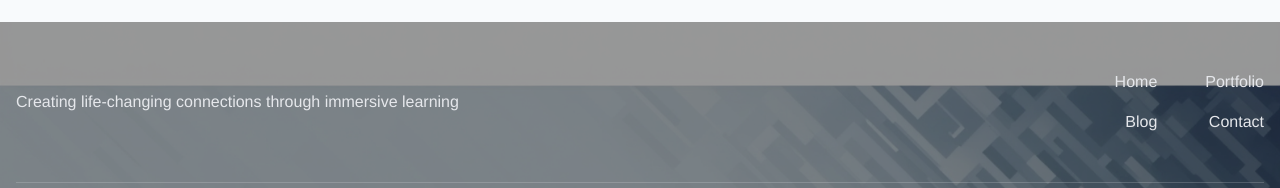
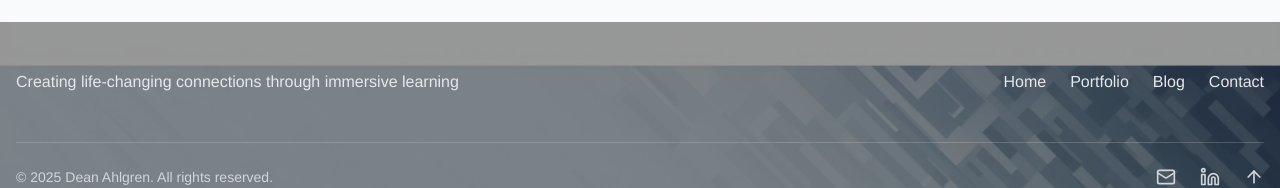
Before and after one commit to AlohaDean/learning-luminary-portfolio, a React (Vite) app: page /blog in a window 1280 px wide. Shown: the part 944-1132 px from the top of the page. Built offline with nearby package versions, Linux system fonts and the light colour scheme.

Commit message:
Fix: Center footer links
Center the footer links so they are next to each other instead of in a 2 x 2 grid.

```diff
--- a/src/components/Footer.tsx
+++ b/src/components/Footer.tsx
@@ -30,7 +30,7 @@ const Footer = () => {
             </p>
           </div>
 
-          <div className="grid grid-cols-2 gap-x-12 gap-y-4 text-center md:text-right">
+          <div className="flex space-x-6 justify-center">
             <Link to="/" className="text-gray-200 hover:text-white transition-colors">Home</Link>
             <Link to="/portfolio" className="text-gray-200 hover:text-white transition-colors">Portfolio</Link>
             <Link to="/blog" className="text-gray-200 hover:text-white transition-colors">Blog</Link>
```
